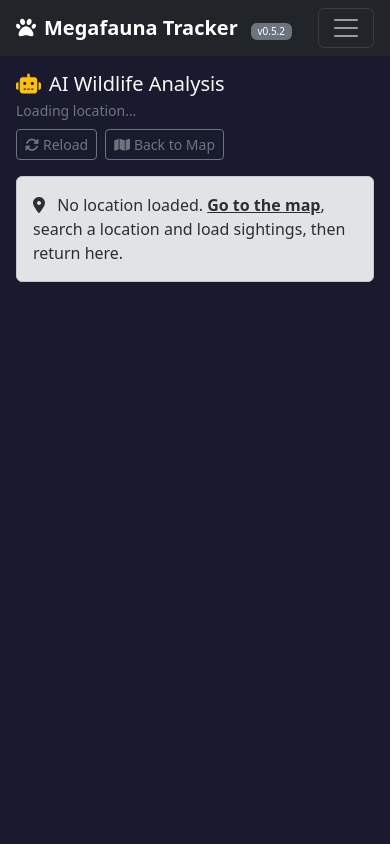
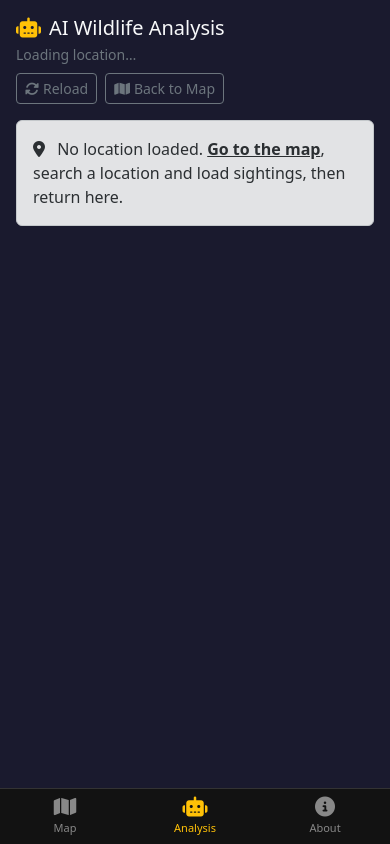
Before and after one commit to MarAlons0/megafauna-tracker, a Flask app: page /analysis in a window 390 px wide. Run offline with Flask 3, Linux system fonts and the light colour scheme.

Commit message:
v0.5.3: iPhone-first mobile layout — bottom nav, hidden controls bar
- Add fixed bottom nav (4 tabs: Map, Filters, Analysis, About) for mobile
- Hide top navbar on mobile (d-none d-md-flex); show bottom nav instead
- Controls bar hidden by default on mobile; Filters tab toggles it on/off
- Add CSS custom properties (--accent #FFC107, --bg-nav, --border, etc.)
- Desktop navbar: active link in amber, inactive #888, hover #bbb
- Mobile: padding-bottom accounts for bottom nav + safe-area-inset-bottom
- Fullscreen map already hides all navs via body.map-is-fullscreen nav selector

Co-Authored-By: Claude Sonnet 4.6 <noreply@anthropic.com>

```diff
--- a/static/css/style.css
+++ b/static/css/style.css
@@ -1,3 +1,15 @@
+/* ── CSS Custom Properties ───────────────────────────────────────── */
+:root {
+    --accent: #FFC107;
+    --bg-primary: #1a1a2e;
+    --bg-secondary: #12122a;
+    --bg-nav: #121212;
+    --border: #333333;
+    --text-primary: #e0e0e0;
+    --text-secondary: #888888;
+    --accent-text: #000000;
+}
+
 /* ── Base ────────────────────────────────────────────────────────── */
 html, body {
     margin: 0;
@@ -7,6 +19,61 @@ html, body {
     color: #e0e0e0;
     font-family: system-ui, -apple-system, sans-serif;
     overflow: hidden;        /* prevent page scroll — scroll happens inside panels */
+}
+
+/* ── Desktop Navbar ──────────────────────────────────────────────── */
+.navbar .nav-link {
+    color: var(--text-secondary) !important;
+    transition: color 0.15s;
+}
+.navbar .nav-link:hover {
+    color: #bbbbbb !important;
+}
+.navbar .nav-link.active {
+    color: var(--accent) !important;
+}
+
+/* ── Bottom Nav ──────────────────────────────────────────────────── */
+.bottom-nav {
+    position: fixed;
+    bottom: 0;
+    left: 0;
+    right: 0;
+    height: 56px;
+    background: var(--bg-nav);
+    border-top: 1px solid var(--border);
+    display: flex;
+    align-items: stretch;
+    z-index: 1000;
+    padding-bottom: env(safe-area-inset-bottom);
+}
+
+.bottom-nav-tab {
+    flex: 1;
+    display: flex;
+    flex-direction: column;
+    align-items: center;
+    justify-content: center;
+    gap: 3px;
+    color: var(--text-secondary);
+    text-decoration: none;
+    background: none;
+    border: none;
+    font-size: 11px;
+    font-family: system-ui, -apple-system, sans-serif;
+    cursor: pointer;
+    -webkit-tap-highlight-color: transparent;
+    transition: color 0.15s;
+}
+
+.bottom-nav-tab i {
+    font-size: 20px;
+    line-height: 1;
+}
+
+.bottom-nav-tab.active,
+.bottom-nav-tab:active {
+    color: var(--accent);
 }
 
 /* ── Controls Bar ────────────────────────────────────────────────── */
@@ -352,9 +419,15 @@ body.analysis-page .main-layout {
 }
 
 /* ── Mobile layout ───────────────────────────────────────────────── */
-@media (max-width: 768px) {
+@media (max-width: 767px) {
     body {
         overflow: auto;  /* re-enable page scroll on mobile */
+        padding-bottom: calc(56px + env(safe-area-inset-bottom));
+    }
+
+    /* Controls bar hidden by default on mobile; Filters tab toggles it */
+    .controls-bar.controls-hidden {
+        display: none !important;
     }
 
     .main-layout {
--- a/templates/base.html
+++ b/templates/base.html
@@ -23,7 +23,7 @@
     {% block head %}{% endblock %}
 </head>
 <body class="{% block body_class %}{% endblock %}">
-    <nav class="navbar navbar-dark navbar-expand-lg bg-dark py-2">
+    <nav class="navbar navbar-dark navbar-expand-lg bg-dark py-2 d-none d-md-flex">
         <div class="container-fluid px-3">
             <a class="navbar-brand fw-bold" href="/">
                 <i class="fas fa-paw me-2"></i>Megafauna Tracker
@@ -68,9 +68,56 @@
 
     {% block content %}{% endblock %}
 
+    <!-- Bottom nav (mobile only) -->
+    <nav class="bottom-nav d-md-none">
+        <a class="bottom-nav-tab" href="/">
+            <i class="fas fa-map"></i>
+            <span>Map</span>
+        </a>
+        <button class="bottom-nav-tab" id="btn-filters-toggle">
+            <i class="fas fa-sliders"></i>
+            <span>Filters</span>
+        </button>
+        <a class="bottom-nav-tab" href="/analysis">
+            <i class="fas fa-robot"></i>
+            <span>Analysis</span>
+        </a>
+        <a class="bottom-nav-tab" href="https://github.com/MarAlons0/megafauna-tracker#readme" target="_blank">
+            <i class="fas fa-circle-info"></i>
+            <span>About</span>
+        </a>
+    </nav>
+
     <!-- Scripts -->
     <script src="https://cdn.jsdelivr.net/npm/bootstrap@5.3.0/dist/js/bootstrap.bundle.min.js"></script>
     <script src="https://unpkg.com/leaflet@1.9.4/dist/leaflet.js"></script>
     {% block scripts %}{% endblock %}
+    <script>
+    // Mark active desktop nav link
+    const _path = window.location.pathname;
+    document.querySelectorAll('.navbar .nav-link[href]').forEach(link => {
+        if (link.getAttribute('href') === _path) link.classList.add('active');
+    });
+
+    // Mark active bottom nav tab
+    document.querySelectorAll('.bottom-nav-tab[href]').forEach(tab => {
+        if (tab.getAttribute('href') === _path) tab.classList.add('active');
+    });
+
+    // Filters toggle (map page only)
+    const _filtersBtn = document.getElementById('btn-filters-toggle');
+    if (_filtersBtn) {
+        const _controlsBar = document.querySelector('.controls-bar');
+        if (_controlsBar) {
+            _filtersBtn.addEventListener('click', () => {
+                const hidden = _controlsBar.classList.toggle('controls-hidden');
+                _filtersBtn.classList.toggle('active', !hidden);
+            });
+        } else {
+            // Not on map page — hide the filters tab
+            _filtersBtn.style.display = 'none';
+        }
+    }
+    </script>
 </body>
 </html>
--- a/templates/index.html
+++ b/templates/index.html
@@ -5,7 +5,7 @@
 {% block content %}
 
 <!-- ── Controls Bar ────────────────────────────────────────────── -->
-<div class="controls-bar bg-dark border-bottom border-secondary py-2 px-3">
+<div class="controls-bar controls-hidden bg-dark border-bottom border-secondary py-2 px-3">
 
     <!-- Location Search Row -->
     <div class="row g-2 align-items-center">
```
